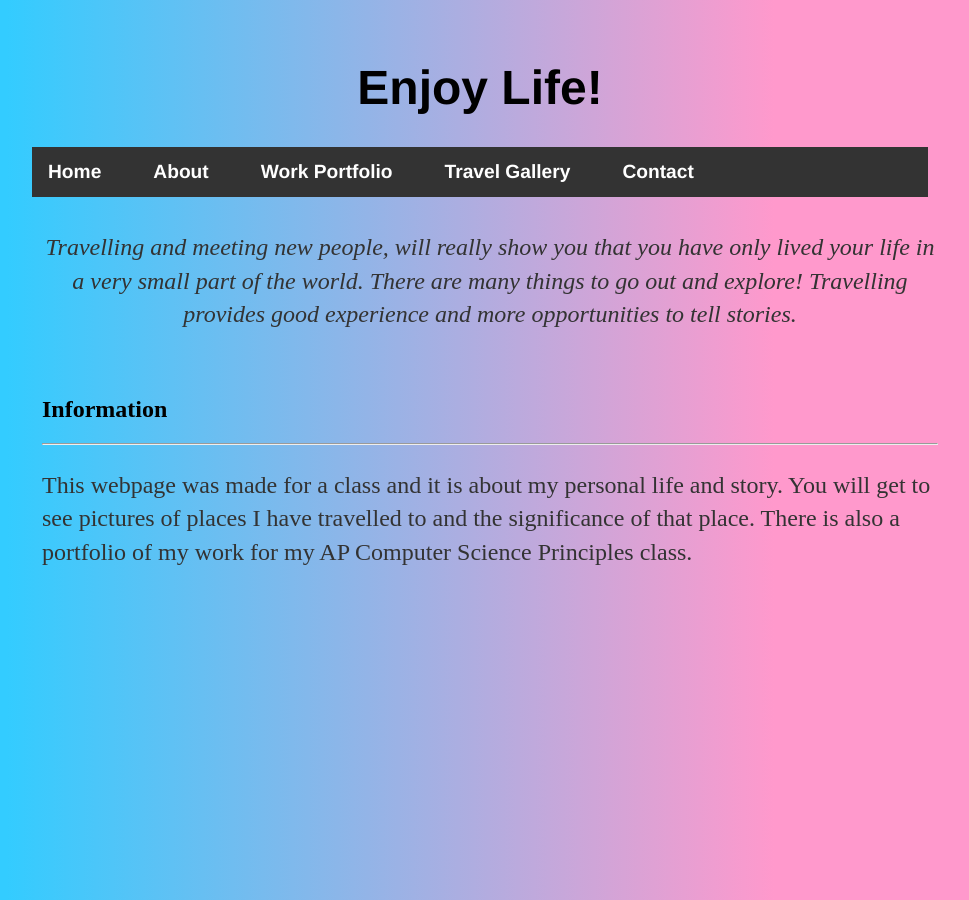
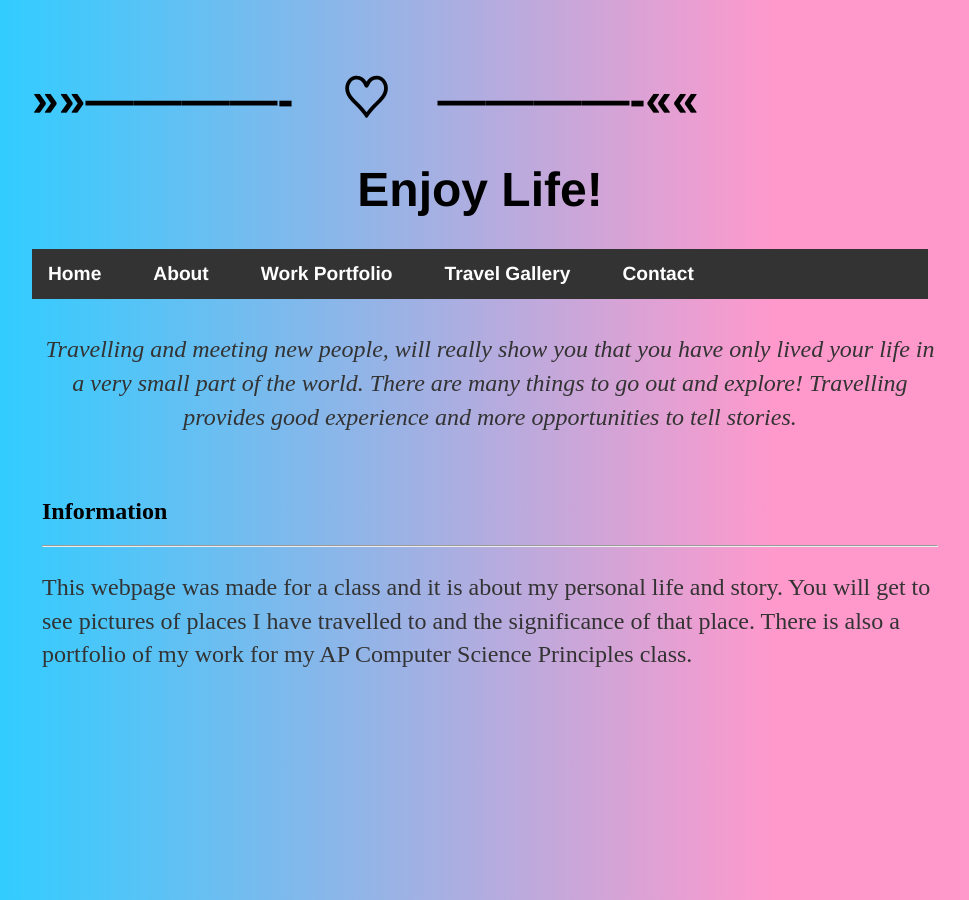
Before and after one commit to CNakano7/CNakano7.github.io, a Jekyll site: the page index.html, which Jekyll copies as it is, in a window 1280 px wide. Shown: the whole page, without its empty margins (160-1129 px from the left). Built offline with Jekyll 4.4.1, drawn with Linux system fonts in a browser that asks for light colours.

Commit message:
Update index.html

```diff
--- a/index.html
+++ b/index.html
@@ -7,6 +7,9 @@
 	</head>
 
 	<body>
+<div class="header">
+	<h1>»»————-　♡　————-««</h1>
+</div>
 
 <h1 style="text-align:center;">Enjoy Life!</h1>
 
```
